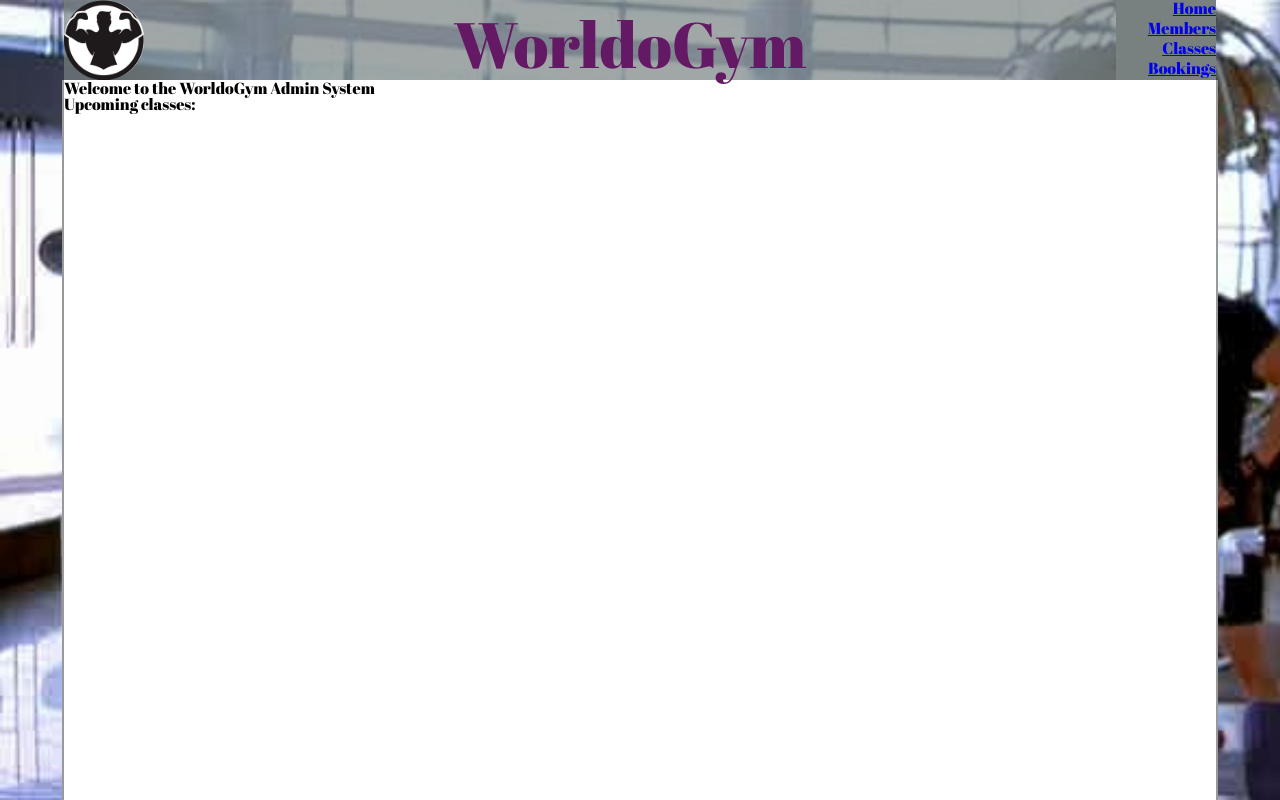
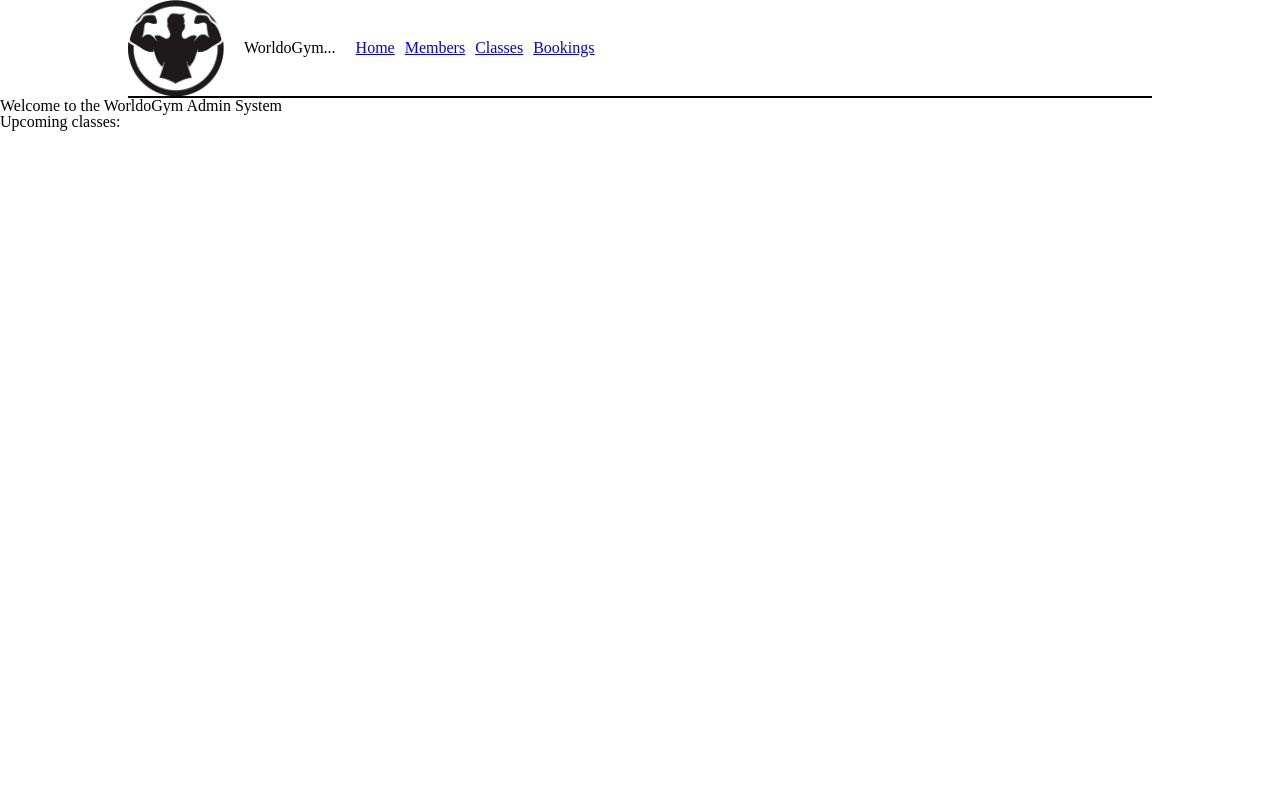
Before and after one commit to Boystavros/gym_admin_app_Python, a Flask app: page / in a window 1280 px wide. Run offline with Flask 2, Linux system fonts and the light colour scheme; data that the repository does not hold is empty; some libraries are stand-ins or nearby versions.

Commit message:
Header CSS progressing. Save for lunch

```diff
--- a/static/css/styles.css
+++ b/static/css/styles.css
@@ -1,65 +1,34 @@
-html {
-    background-image: url(/static/images/globogym_scene.jpeg);
-    background-size: cover;
-    margin: 0%;
-    padding: 0%;
-}
 
-body {
-    font-family: 'Abril Fatface', cursive;
-    margin: 0%;
-    padding: 0%;
-}
 
 header {
-    width: 90%;
-    margin-left: 5%;
-    margin-right: 5%;
-    height: 10%;
-    background-color: rgba(120, 128, 128, 0.687);
-    display: inline-flex;
+    width: 80%;
+    margin: 0 auto;
+    height: 6rem;
+    display: flex;
     flex-direction: row;
-    justify-content: space-between;
+    flex-wrap: nowrap;
+    align-items: center;
+    gap: 20px;
+    border-bottom: 2px black solid;
 }
 
 h1 {
-    text-align: center;
-    color: rgb(100, 25, 100);
-    font-size: 4rem;
-    padding-top: 1%;
+    order: 0;
 }
 
-header > nav {
-    display: block;
-    width: 100px;
+#site-logo {
+    order: -1;
+    height: inherit;
 }
 
-header > nav > ul {
-    /* background-color: rgb(100, 25, 100);
-    height: 100%;
-    inline-;
-    display: inline-flex; */
+ul {
+    order: 1;
+    display: flex;
+    flex-direction: row;
+    gap: 10px;
+    text-
 }
 
-header > nav > ul > li {
-    height: 25%;
-    background-color: rgb(120, 128, 128);
-    text-align: end;
-}
-
-header > nav > ul > li > a {
-    /* background-color: rgb(100, 25, 100);
-    color:rgb(218, 212, 212);
-    text-decoration: none; */
+li {
 
 }
-
-main {
-    display: block;
-    width: 90%;
-    height: 90%;
-    background-color: white;
-    margin: auto;
-    border-left: 2px solid #999;
-    border-right: 2px solid #999;
-}
--- a/templates/base.html
+++ b/templates/base.html
@@ -2,15 +2,16 @@
     <head>
         <title>WorldoGym Admin App</title>
         <link rel="stylesheet" href="{{ url_for('static', filename='/css/reset.css') }}">
-        <link rel="stylesheet" href="{{ url_for('static', filename='/css/styles.css') }}">
         <link rel="preconnect" href="https://fonts.googleapis.com">
         <link rel="preconnect" href="https://fonts.gstatic.com" crossorigin>
         <link href="https://fonts.googleapis.com/css2?family=Abril+Fatface&display=swap" rel="stylesheet">
+        <link rel="stylesheet" href="{{ url_for('static', filename='/css/styles.css') }}">
     </head>
     <body>
         <header>
-            <img id="logo" src="/static/images/logo.png" alt="WorldoGym Logo">
-            <h1> WorldoGym</h1>
+            <!-- <img id="logo" src="/static/images/logo.png" alt="WorldoGym Logo"> -->
+            <img id="site-logo" src="/static/images/logo.png" alt="Worldogym logo">
+            <h1> WorldoGym...</h1>
             <nav>
                 <ul>
                     <li>
```
Also changed, not shown: static/css/styles2.css (added, +65 -0 lines).
